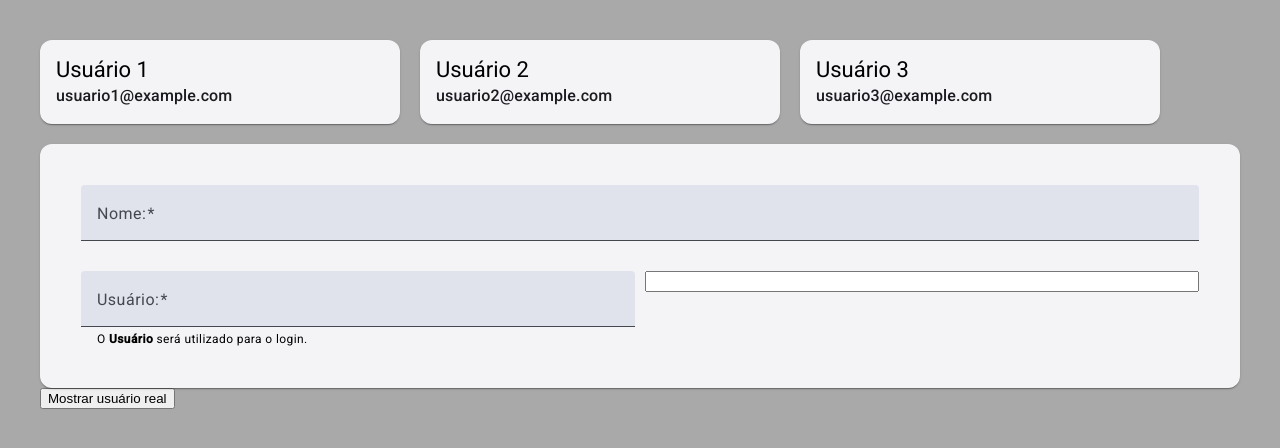
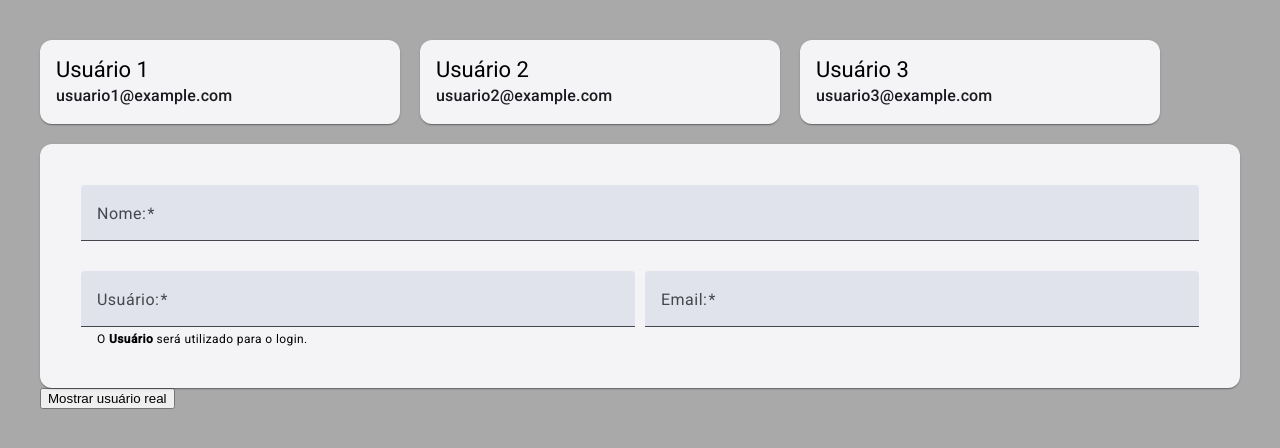
Before and after one commit to fsousa1987/projeto-cadastro-usuarios, an Angular app: page / in a window 1280 px wide. Shown: the top 448 px of the page. Built offline with nearby package versions, Linux system fonts and the light colour scheme.

Commit message:
Criação do Campo de E-mail

```diff
--- a/src/app/components/user-form/user-form.component.html
+++ b/src/app/components/user-form/user-form.component.html
@@ -28,9 +28,22 @@
           <mat-hint>O <strong>Usuário</strong> será utilizado para o login.</mat-hint>
           <mat-error *ngIf="usernameControl.hasError('required')">O <strong>Usuário</strong> é obrigatório.</mat-error>
         </mat-form-field>
-        <div class="user-form__item user-form__item-50">
-          <input style="width: 100%;">
-        </div>
+        <mat-form-field class="user-form__item user-form__item-50">
+          <mat-label>Email:</mat-label>
+          <input
+            type="text"
+            name="email"
+            matInput
+            [(ngModel)]="userSelected.email"
+            #emailControl="ngModel"
+            appEmailPatternValidator
+            required
+          >
+          <mat-error *ngIf="emailControl.hasError('required')">O <strong>Email</strong> é obrigatório.</mat-error>
+          <mat-error *ngIf="emailControl.hasError('invalidEmailPattern') && !emailControl.hasError('required')">
+            O <strong>Email</strong> é inválido.
+          </mat-error>
+        </mat-form-field>
       </div>
     </form>
   </mat-card-content>
--- /dev/null
+++ b/src/app/directives/email-pattern-validator.directive.ts
@@ -0,0 +1,25 @@
+import {Directive} from '@angular/core';
+import {AbstractControl, NG_VALIDATORS, ValidationErrors, Validator} from '@angular/forms';
+
+@Directive({
+  selector: '[appEmailPatternValidator]',
+  providers: [
+    {
+      provide: NG_VALIDATORS,
+      useExisting: EmailPatternValidatorDirective,
+      multi: true,
+    }
+  ],
+  standalone: false
+})
+export class EmailPatternValidatorDirective implements Validator {
+
+  validate(control: AbstractControl): ValidationErrors | null {
+    const emailPattern = /^[a-zA-Z0-9._%+-]+@[a-zA-Z0-9.-]+\.[a-zA-Z]{2,}$/;
+
+    const isValid = emailPattern.test(control.value);
+
+    return isValid ? null : {'invalidEmailPattern': true};
+  }
+
+}
```
Also changed, not shown: src/app/directives/directives.module.ts (+7 -2 lines).
